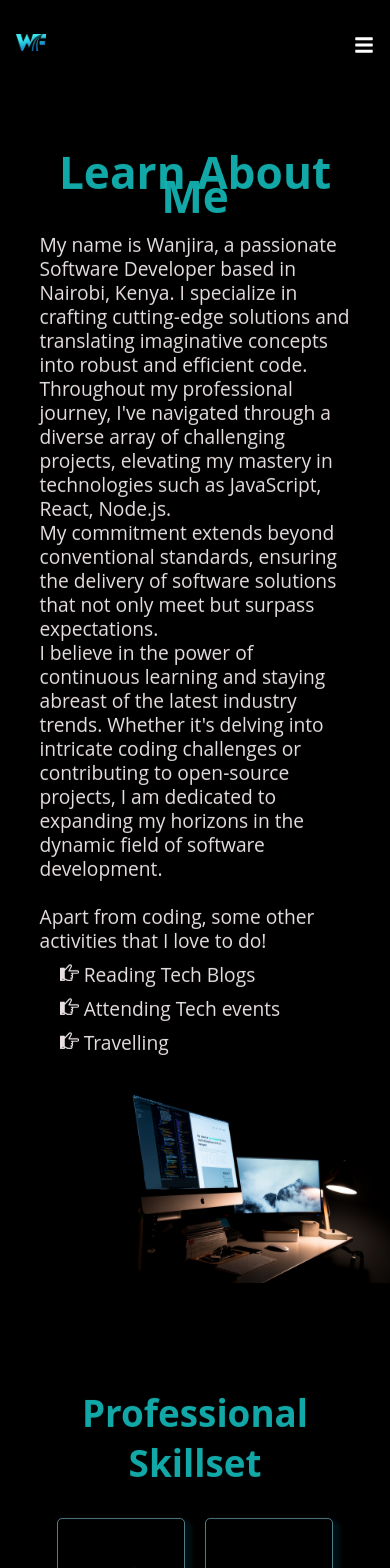
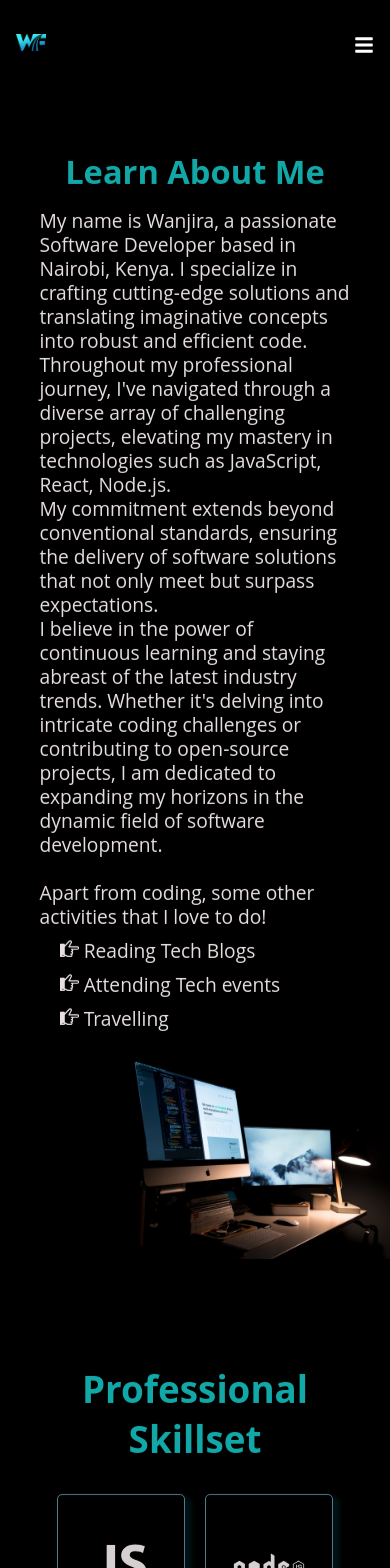
Before and after one commit to Wanjira-Faith/My-Portfolio, a React (Vite) app in the folder portfolio/: page /about in a window 390 px wide. Shown: the top 1568 px of the page. Built offline with nearby package versions, Linux system fonts and the light colour scheme; the HTML template or start-up script is replaced by a standard one.

Commit message:
modify about styles

```diff
--- a/portfolio/src/Css/About.css
+++ b/portfolio/src/Css/About.css
@@ -31,7 +31,6 @@ body {
 
 .about-section-header {
   display: flex;
-  flex-direction: column;
   justify-content: space-between;
   align-items: center;
 }
@@ -51,7 +50,6 @@ body {
 
 .about-img {
   flex: 1;
-  margin-top: 30px;
 }
 
 .about-activity {
@@ -129,12 +127,23 @@ body {
   }
 
  /* Mobile responsiveness */
-@media (min-width: 768px) {
-  .about-section-header {
-    flex-direction: row;
-  }
+@media (max-width: 767px) {
+  @media (max-width: 767px) {
+    .about-section-header {
+      flex-direction: column;
+    }
 
-  .about-img {
-    margin-left: 20px;
+    .about-img {
+      margin-top: 20px;
+      margin-left: 0;
+    }
+
+    .about-img img {
+      width: 100%;
+    }
+
+    .about-text h1 {
+      font-size: 1.7em;
+    }
   }
 }
```
